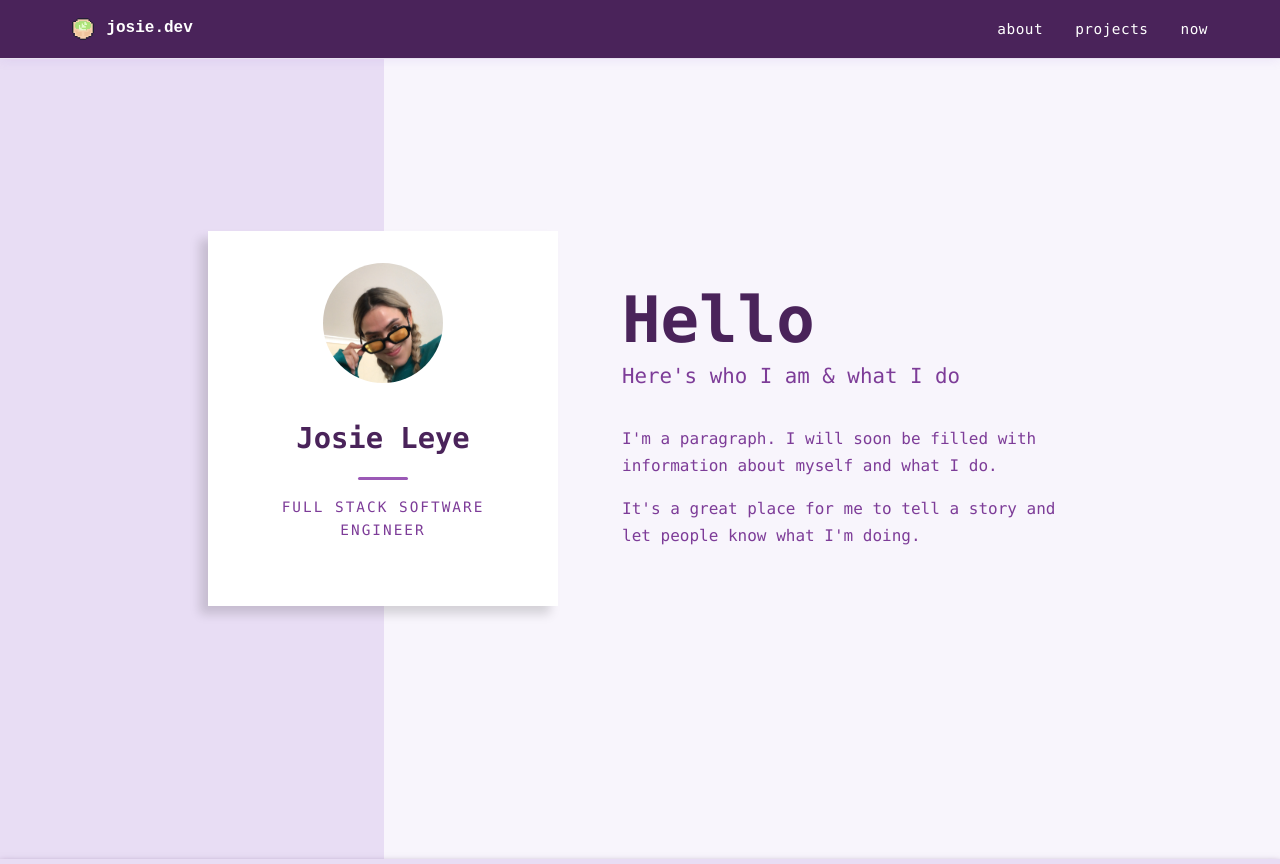
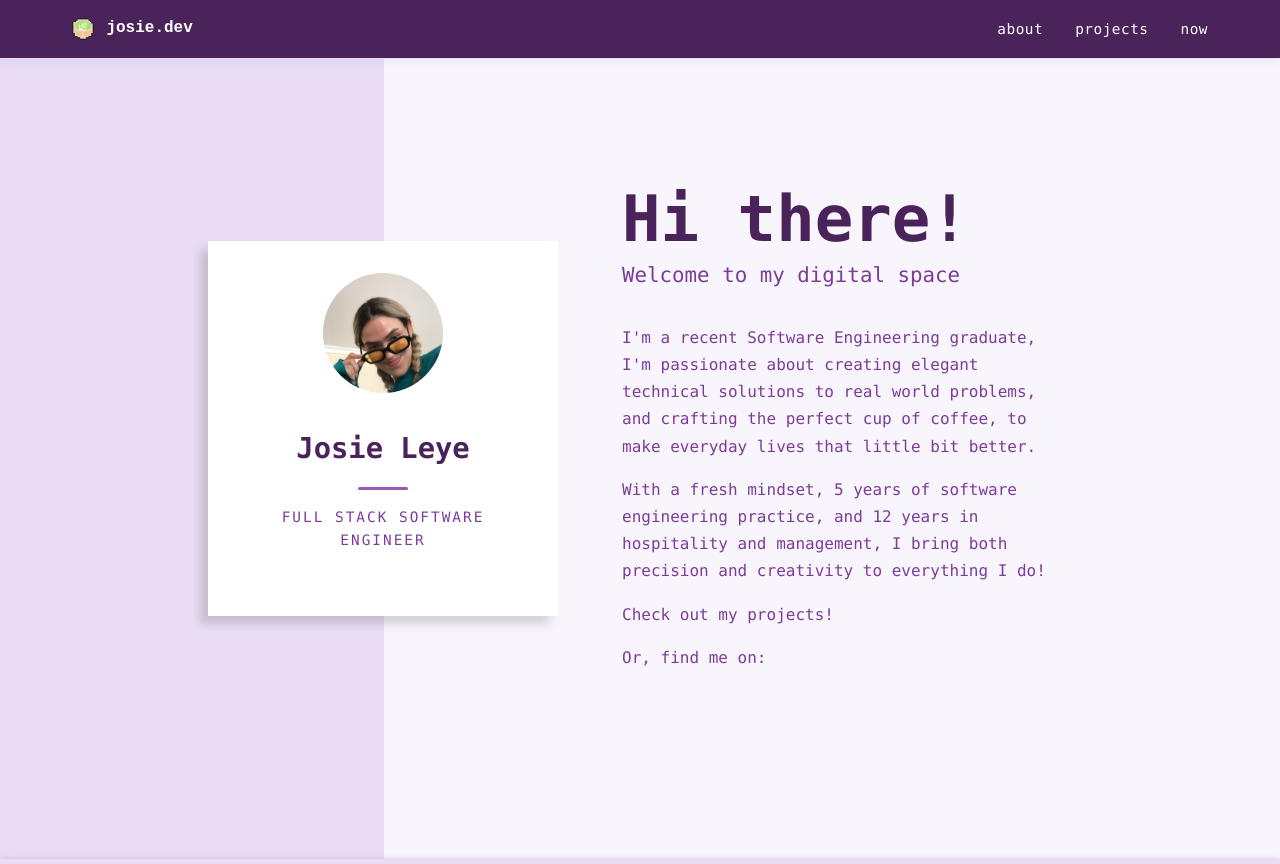
Before and after one commit to jileye1/personal-portfolio, a Gatsby site: page / in a window 1280 px wide. Shown: the top 864 px of the page. Built offline with nearby package versions, Linux system fonts and the light colour scheme; Gatsby itself is replaced by a stand-in of ours.

Commit message:
Include hero content

```diff
--- a/src/components/hero/Hero.js
+++ b/src/components/hero/Hero.js
@@ -25,17 +25,29 @@ const Hero = () => {
                     </ProfileCard>
 
                     <div className="content-section">
-                        <h1 className="main-heading">Hello</h1>
-                        <h2 className="sub-heading">Here's who I am & what I do</h2>
+                        <h1 className="main-heading">Hi there!</h1>
+                        <h2 className="sub-heading">Welcome to my digital space</h2>
 
 
                         <div className="description">
                             <p>
-                                I'm a paragraph. I will soon be filled with information about myself and what I do.
+                                I'm a recent Software Engineering graduate, I'm passionate about
+                                creating elegant technical solutions to real world problems, and crafting the perfect cup of coffee,
+                                to make everyday lives that little bit better.
                             </p>
 
                             <p>
-                                It's a great place for me to tell a story and let people know what I'm doing.
+                                With a fresh mindset, 5 years of software engineering practice,
+                                and 12 years in hospitality and management, I bring both precision
+                                and creativity to everything I do!
+                            </p>
+
+                            <p>
+                                Check out my projects!
+                            </p>
+
+                            <p>
+                                Or, find me on:
                             </p>
                         </div>
                     </div>
```
